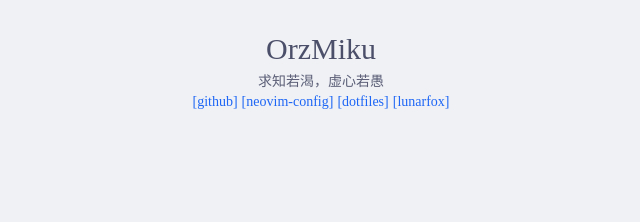
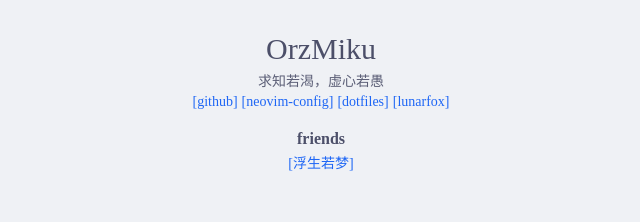
Before and after one commit to OrzMiku/homepage, a React (Vite) app: page / in a window 1280 px wide. Shown: the top 222 px of the page, without its empty margins (319-959 px from the left). Built offline with nearby package versions, Linux system fonts and the light colour scheme.

Commit message:
feat: friends

```diff
--- a/src/components/App/App.module.css
+++ b/src/components/App/App.module.css
@@ -5,3 +5,13 @@
   align-items: center;
   gap: var(--space-1);
 }
+
+.friends {
+  margin-top: var(--space-4);
+  text-align: center;
+
+  h2 {
+    margin: 0 0 var(--space-1);
+    font-size: var(--text-md);
+  }
+}
--- a/src/components/App/App.tsx
+++ b/src/components/App/App.tsx
@@ -19,11 +19,17 @@ function App() {
       url: "https://github.com/OrzMiku/lunarfox",
     },
   ];
+  const friendLinks: Link[] = [{ text: "浮生若梦", url: "https://fufu.ink" }];
+
   return (
     <div className={styles.app}>
       <Logo title="OrzMiku" />
       <Bio content="求知若渴，虚心若愚" />
       <Links links={links} />
+      <section className={styles.friends} aria-labelledby="friends">
+        <h2 id="friends">friends</h2>
+        <Links links={friendLinks} />
+      </section>
     </div>
   );
 }
```
